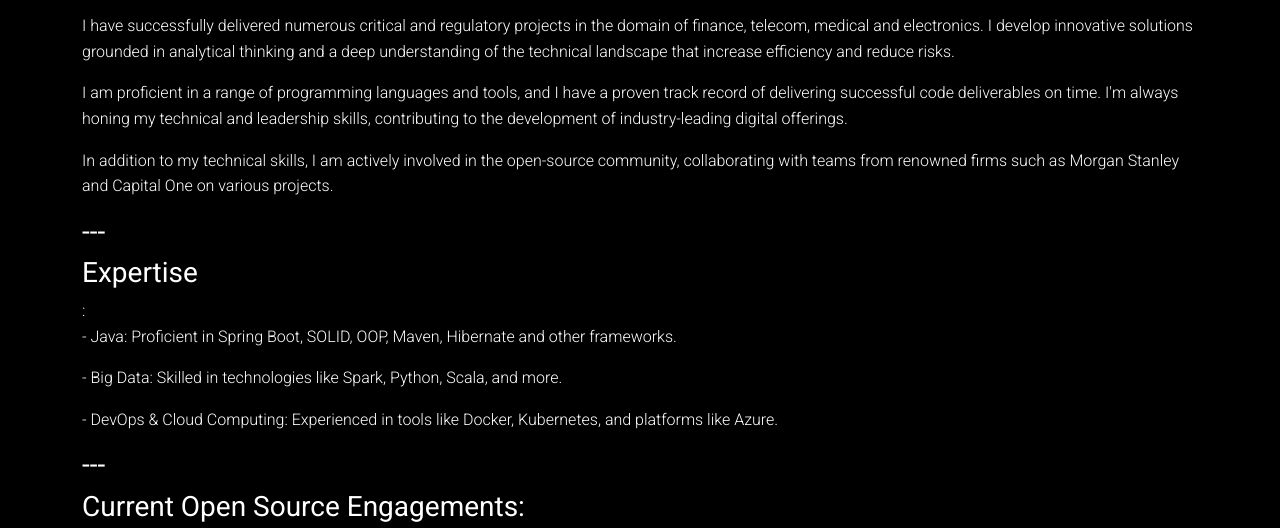
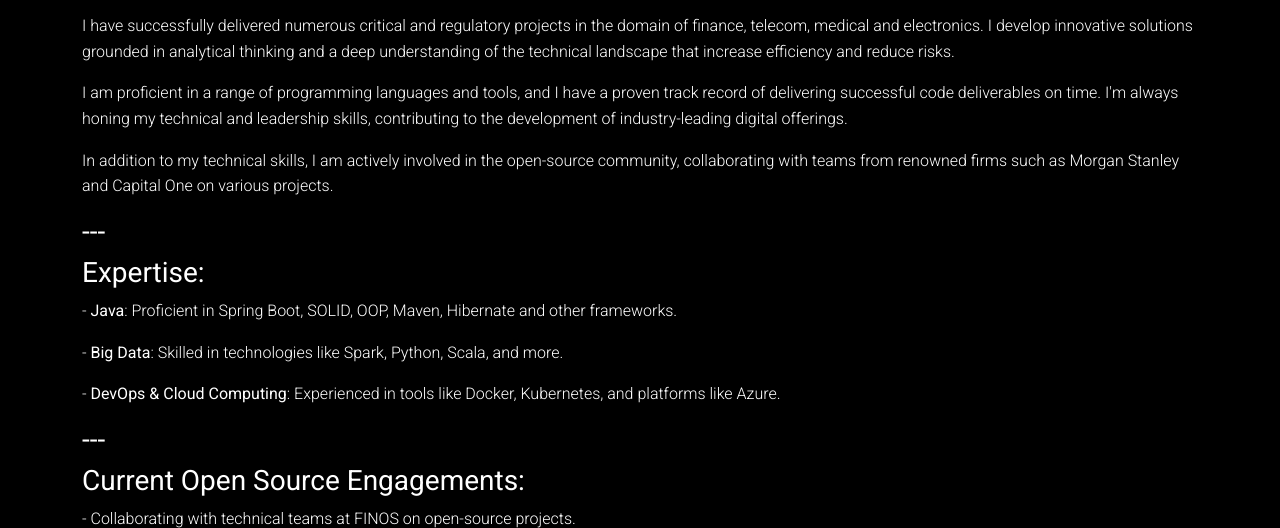
Before and after one commit to sidmocodes/sidmocodes.github.io, a plain HTML site: page index.html in a window 1280 px wide. Shown: the part 287-815 px from the top of the page. Drawn offline with nearby package versions, Linux system fonts and the light colour scheme.

Commit message:
Update index.html

```diff
--- a/index.html
+++ b/index.html
@@ -92,13 +92,14 @@ function includeHTML() {
 
 <h3>---</h3>
 
-<h3>Expertise</h3>:
+<h3>Expertise:</h3>
 
-<p>- Java: Proficient in Spring Boot, SOLID, OOP, Maven, Hibernate and other frameworks.</p>
+<p>- <strong>Java</strong>: Proficient in Spring Boot, SOLID, OOP, Maven, Hibernate and other frameworks.</p>
 
-<p>- Big Data: Skilled in technologies like Spark, Python, Scala, and more.</p>
+<p>- <strong>Big Data</strong>: Skilled in technologies like Spark, Python, Scala, and more.</p>
 
-<p>- DevOps & Cloud Computing: Experienced in tools like Docker, Kubernetes, and platforms like Azure.</p>
+<p>- <strong>DevOps & Cloud Computing</strong>: Experienced in tools like Docker, Kubernetes, and platforms like Azure.</p>
+
 
 <h3>---</h3>
 
```
